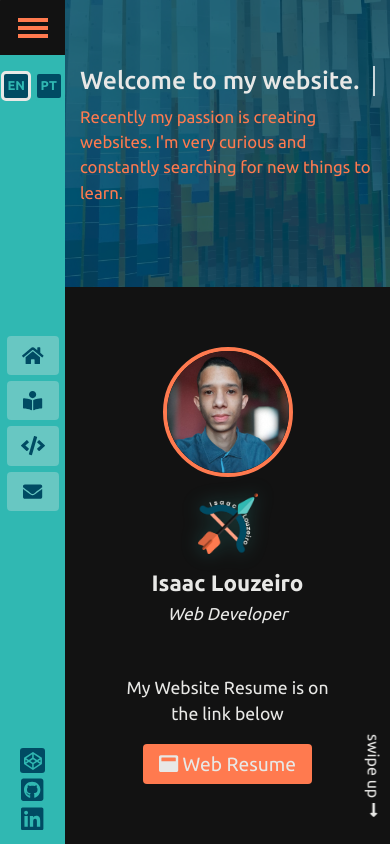
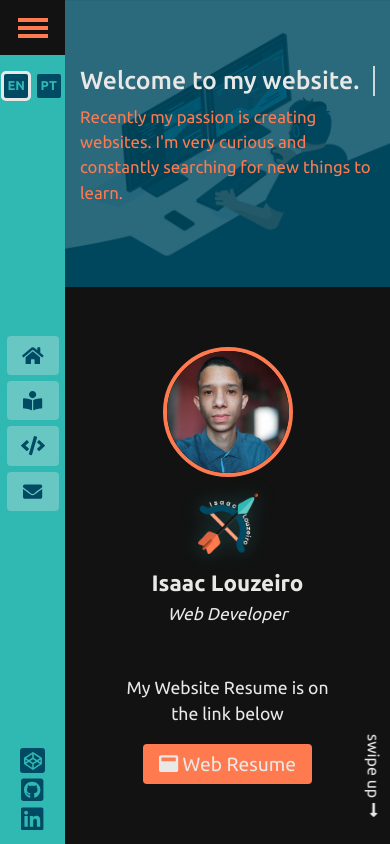
Before and after one commit to IsaacLouzeiro/web-portfolio, a Vue app: page / in a window 390 px wide. Built offline with nearby package versions, Linux system fonts and the light colour scheme.

Commit message:
mudando background inicial

```diff
--- a/src/components/HomeSection.vue
+++ b/src/components/HomeSection.vue
@@ -66,7 +66,7 @@ export default {
     }
 
     .areaPrincipal {
-        background-image: url(~@/assets/img/bg-home.webp);
+        background-image: url(~@/assets/img/bg.gif);
         background-position: top center;
         background-size: cover;
         min-height: 200px;
@@ -119,6 +119,10 @@ export default {
                 }
             }
 
+        }
+
+        @media only screen and (max-width: 992px) {
+            background-position: center;
         }
     }
 
```
Also changed, not shown: src/assets/img/bg.gif (added).
